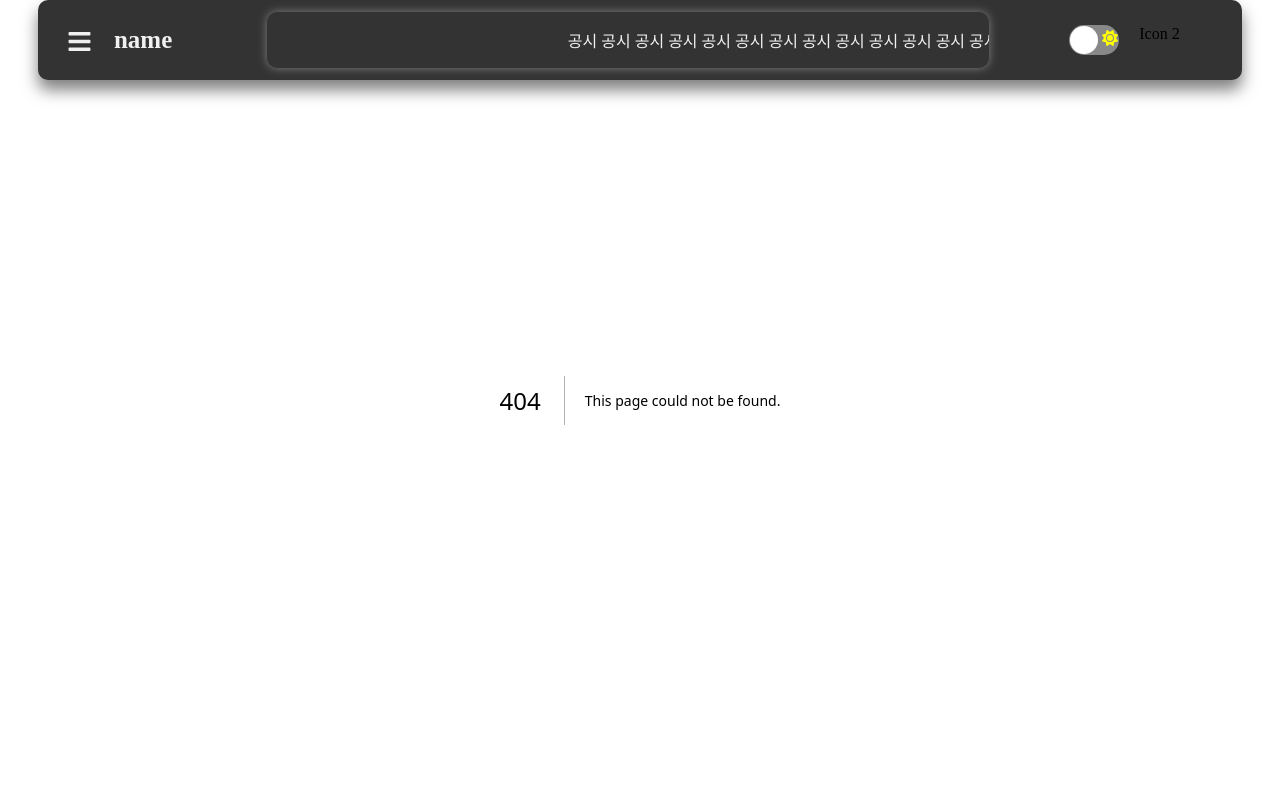
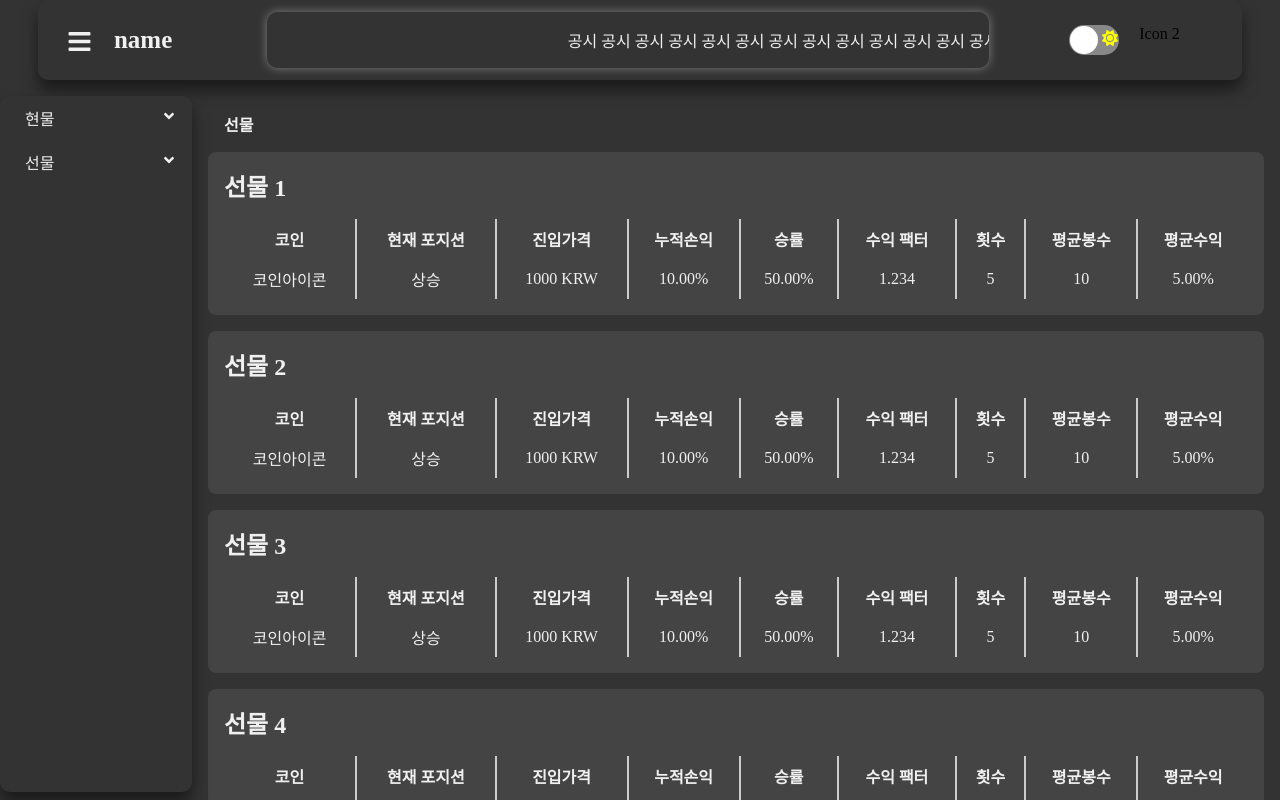
Before and after one commit to deenuit113/Tradin, a Next.js app in the folder coin/: page /futures in a window 1280 px wide. Before the commit this address had no page. Built offline with nearby package versions, Linux system fonts and the light colour scheme.

Commit message:
Feat: add futures page and router

```diff
--- /dev/null
+++ b/coin/pages/futures/index.tsx
@@ -0,0 +1,7 @@
+import FuturesPage from "../../src/components/units/Futures";
+
+export default function Futures() {
+    return (
+        <FuturesPage />
+    );
+}
--- a/coin/pages/spot/index.tsx
+++ b/coin/pages/spot/index.tsx
@@ -1,6 +1,6 @@
 import SpotPage from "../../src/components/units/Spot";
 
-export default function Home() {
+export default function Spot() {
     return (
         <SpotPage />
     );
--- /dev/null
+++ b/coin/src/components/units/Futures.tsx
@@ -0,0 +1,54 @@
+import { useState } from "react";
+import * as S from "./Spot.styles";
+import { useSidebar } from "../commons/SidebarContext";
+import SideBar from "./Sidebar";
+import { FaAngleRight } from "react-icons/fa";
+import { useRecoilState } from "recoil";
+import { darkMode } from "../commons/atoms";
+
+export default function FuturesPage(): JSX.Element {
+    const { sidebarOpen } = useSidebar();
+    const [isDarkMode] = useRecoilState(darkMode);
+
+    return (
+        <S.Container darkMode={isDarkMode}>
+            <SideBar />
+            <S.MainContent sidebarOpen={sidebarOpen} darkMode={isDarkMode}>
+                <S.SpotHeader darkMode={isDarkMode}>선물</S.SpotHeader>
+                {[1, 2, 3, 4].map((num) => (
+                    <S.WidgetContainer key={num} darkMode={isDarkMode}>
+                        <S.WidgetHeader darkMode={isDarkMode}>선물 {num}</S.WidgetHeader>
+                        <S.WidgetTable darkMode={isDarkMode}>
+                            <thead>
+                                <tr>
+                                    <S.WidgetCell className="title">코인</S.WidgetCell>
+                                    <S.WidgetCell className="title">현재 포지션</S.WidgetCell>
+                                    <S.WidgetCell className="title">진입가격</S.WidgetCell>
+                                    <S.WidgetCell className="title">누적손익</S.WidgetCell>
+                                    <S.WidgetCell className="title">승률</S.WidgetCell>
+                                    <S.WidgetCell className="title">수익 팩터</S.WidgetCell>
+                                    <S.WidgetCell className="title">횟수</S.WidgetCell>
+                                    <S.WidgetCell className="title">평균봉수</S.WidgetCell>
+                                    <S.WidgetCell className="title">평균수익</S.WidgetCell>
+                                </tr>
+                            </thead>
+                            <tbody>
+                                <tr>
+                                    <S.WidgetCell>코인아이콘</S.WidgetCell>
+                                    <S.WidgetCell>상승</S.WidgetCell>
+                                    <S.WidgetCell>1000 KRW</S.WidgetCell>
+                                    <S.WidgetCell>10.00%</S.WidgetCell>
+                                    <S.WidgetCell>50.00%</S.WidgetCell>
+                                    <S.WidgetCell>1.234</S.WidgetCell>
+                                    <S.WidgetCell>5</S.WidgetCell>
+                                    <S.WidgetCell>10</S.WidgetCell>
+                                    <S.WidgetCell>5.00%</S.WidgetCell>
+                                </tr>
+                            </tbody>
+                        </S.WidgetTable>
+                    </S.WidgetContainer>
+                ))}
+            </S.MainContent>
+        </S.Container>
+    );
+}
--- a/coin/src/components/units/Sidebar.tsx
+++ b/coin/src/components/units/Sidebar.tsx
@@ -21,6 +21,10 @@ export default function SideBar(): JSX.Element {
         router.push('./spot');
     };
 
+    const onClickMoveToFutures = () => {
+        router.push('./futures');
+    };
+
     return (
         <>
             <S.Sidebar open={sidebarOpen} darkMode={isDarkMode}>
@@ -42,7 +46,7 @@ export default function SideBar(): JSX.Element {
                         </S.SubMenu>
                     )}
                     <S.ItemContainer>
-                        <S.MenuTitle onClick={toggleFutures} darkMode={isDarkMode}>
+                        <S.MenuTitle darkMode={isDarkMode} onClick={onClickMoveToFutures}>
                             선물
                         </S.MenuTitle>
                         <S.Icon onClick={toggleFutures} darkMode={isDarkMode}>
```
Also changed, not shown: coin/pages/future/index.tsx (deleted, +0 -7 lines).
